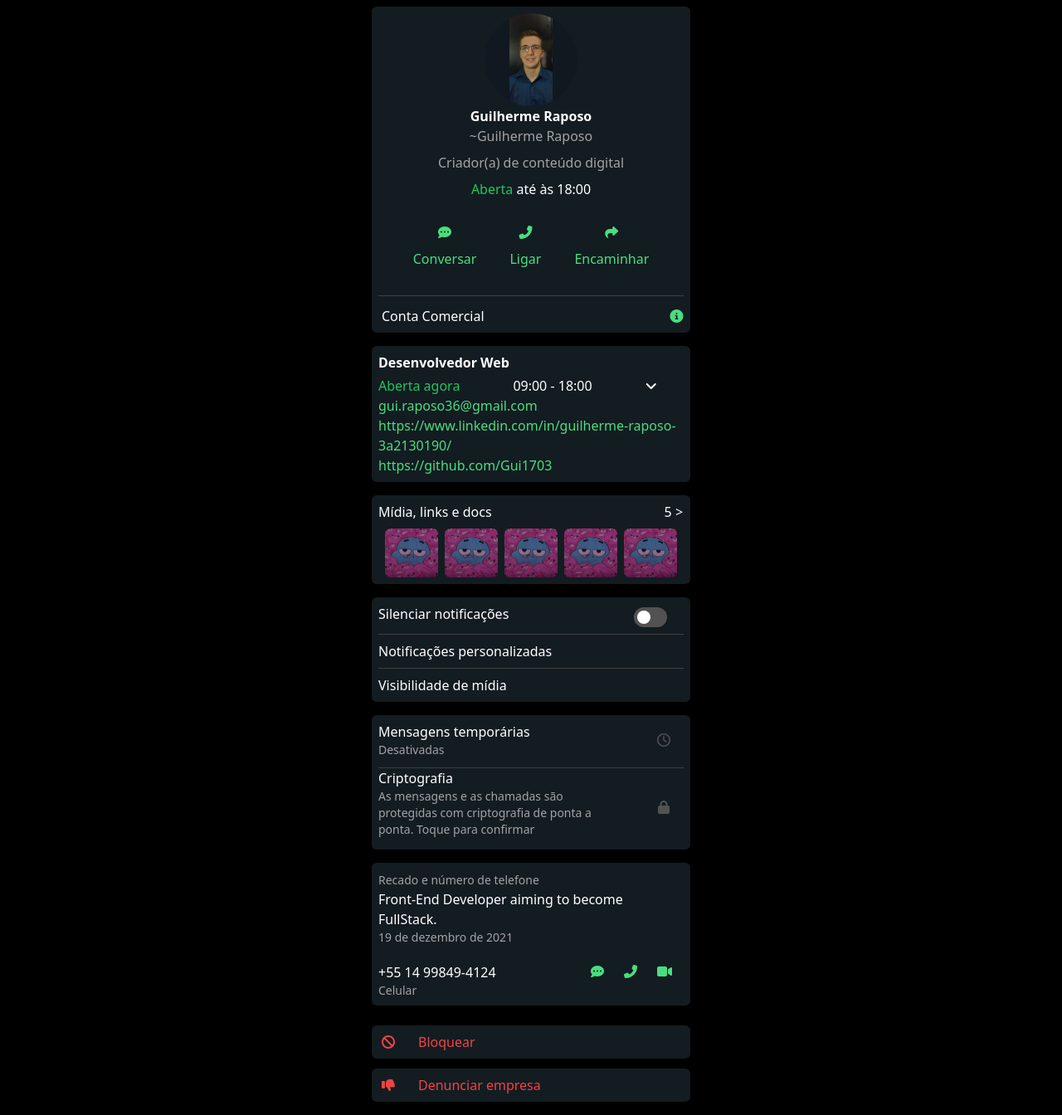
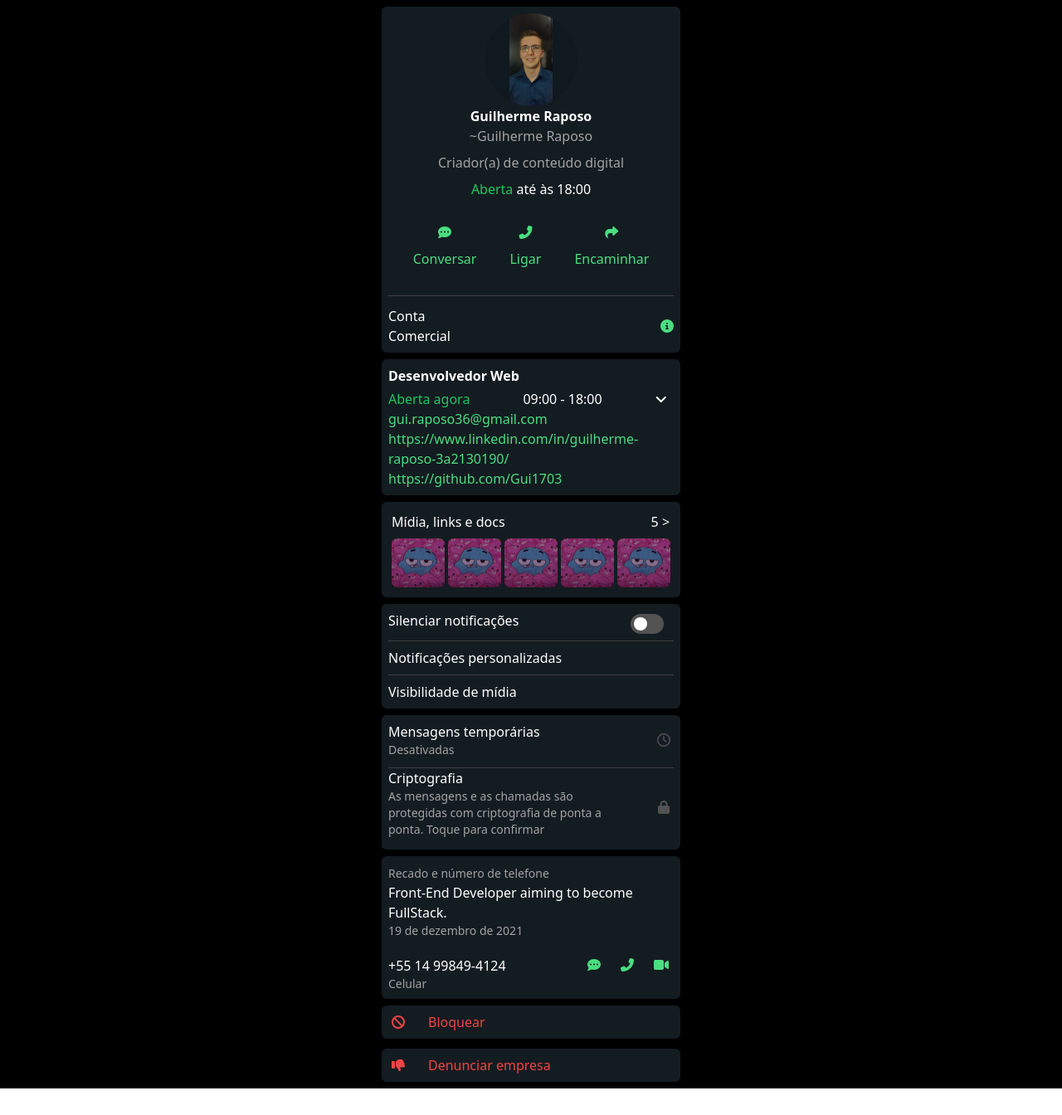
Before and after one commit to Gui1703/WhatsApp, a Vue app: page / in a window 1280 px wide. Shown: the whole page at 83% size. After the commit the page ends 1312 px from the top, so only its background shows below. Built offline with nearby package versions, Linux system fonts and the light colour scheme.

Commit message:
finished application

```diff
--- a/src/components/Business.vue
+++ b/src/components/Business.vue
@@ -1,5 +1,5 @@
 <template>
-  <div class="flex flex-col w-96 bg-conf-dark my-2 border-gray rounded-md p-2">
+  <div class="flex flex-col bg-conf-dark my-2 border-gray rounded-md p-2">
     <div>
       <h1 class="font-semibold mb-1">Desenvolvedor Web</h1>
     </div>
--- a/src/components/Buttons.vue
+++ b/src/components/Buttons.vue
@@ -1,10 +1,10 @@
 <template>
-  <div class="my-2 p-2 text-red-500">
-    <div class="flex flex-row w-96 space-x-7 items-center border-gray rounded-md bg-conf-dark px-3 p-2 mb-3 cursor-pointer hover:bg-gray-700">
+  <div class="flex flex-col my-2 text-red-500">
+    <div class="flex flex-row space-x-7 items-center border-gray rounded-md bg-conf-dark px-3 p-2 mb-3 cursor-pointer hover:bg-gray-700">
       <i class="fas fa-ban"></i>
       <a>Bloquear</a>
     </div>
-    <div class="flex flex-row w-96 space-x-7 items-center border-gray rounded-md bg-conf-dark px-3 p-2 cursor-pointer hover:bg-gray-700">
+    <div class="flex flex-row space-x-7 items-center border-gray rounded-md bg-conf-dark px-3 p-2 cursor-pointer hover:bg-gray-700">
       <i class="fas fa-thumbs-down"></i>
       <a>Denunciar empresa</a>
     </div>
--- a/src/components/InformationMessages.vue
+++ b/src/components/InformationMessages.vue
@@ -1,5 +1,5 @@
 <template>
-  <div class="flex flex-col w-96 bg-conf-dark my-2 border-gray rounded-md p-2">
+  <div class="flex flex-col bg-conf-dark my-2 border-gray rounded-md p-2">
     <div class="flex flex-col">
       <h2 class="cursor-pointer">Mensagens temporárias</h2>
       <span class="font-extralight text-sm align-top text-gray-400">Desativadas</span>
--- a/src/components/MediaLinks.vue
+++ b/src/components/MediaLinks.vue
@@ -1,10 +1,10 @@
 <template>
-  <div class="flex flex-col w-96 bg-conf-dark my-2 border-gray rounded-md p-2">
+  <div class="flex flex-col bg-conf-dark my-2 border-gray rounded-md p-3">
     <div>
       <span>Mídia, links e docs</span>
-      <span class="ml-52">5 ></span>
+      <span class="ml-44">5 ></span>
     </div>
-    <div class="flex mx-2 mt-2 items-center space-x-2 cursor-pointer">
+    <div class="flex mt-2 items-center space-x-1 cursor-pointer">
         <img class="w-16 rounded-md" src="@/assets/image-media.jpg">
         <img class="w-16 rounded-md" src="@/assets/image-media.jpg">
         <img class="w-16 rounded-md" src="@/assets/image-media.jpg">
--- a/src/components/MessageNumber.vue
+++ b/src/components/MessageNumber.vue
@@ -1,5 +1,5 @@
 <template>
-  <div class="flex flex-col w-96 bg-conf-dark my-2 border-gray rounded-md p-2">
+  <div class="flex flex-col bg-conf-dark my-2 border-gray rounded-md p-2">
     <div>
       <span class="font-light text-sm text-gray-400"
         >Recado e número de telefone</span
@@ -18,7 +18,7 @@
         class="
           flex
           items-center
-          ml-64
+          ml-60
           space-x-6
           alt
           text-green-400
--- a/src/components/Notification.vue
+++ b/src/components/Notification.vue
@@ -1,8 +1,8 @@
 <template>
-  <div class="flex flex-col w-96 bg-conf-dark my-2 border-gray rounded-md p-2">
+  <div class="flex flex-col bg-conf-dark my-2 border-gray rounded-md p-2">
     <div>
       <span>Silenciar notificações</span>
-      <ToggleButton/>
+      <ToggleButton />
     </div>
     <div>
       <div class="flex my-2 border-t border-gray-700 w-full cursor-pointer">
--- a/src/components/ToggleButton.vue
+++ b/src/components/ToggleButton.vue
@@ -1,5 +1,5 @@
 <template>
-    <div class="flex items-center justify-center w-full ml-36 toggleStatus">
+    <div class="flex flex-row w-12 ml-72 items-center justify-center toggleStatus">
       <label for="toggle" class="flex items-center cursor-pointer">
         <!-- toggle -->
         <div class="relative">
--- a/src/components/UpBar.vue
+++ b/src/components/UpBar.vue
@@ -1,5 +1,5 @@
 <template>
-  <div class="flex flex-col items-center w-96 bg-conf-dark my-2 border-gray rounded-md p-2">
+  <div class="flex flex-col items-center bg-conf-dark my-2 border-gray rounded-md p-2">
     <div>
       <img class="w-28 h-28 rounded-full" src="@/assets/photo-profile.jpeg" />
     </div>
@@ -64,8 +64,8 @@
 
     <div class="flex border-t border-gray-700 w-full mt-8">
       <div class="flex mt-3 w-full h-full">
-        <span class="flex justify-items-start pl-1">Conta Comercial</span>
-        <i class="fas fa-info-circle flex ml-56 items-center text-green-400 cursor-pointer"></i>
+        <span>Conta Comercial</span>
+        <i class="fas fa-info-circle flex ml-52 items-center text-green-400 cursor-pointer"></i>
       </div>
     </div>
   </div>
--- a/src/views/Home.vue
+++ b/src/views/Home.vue
@@ -1,13 +1,15 @@
 <template>
   <main-template>
-    <div class="flex flex-col items-center sm:w-full h-full text-base text-white bg-black">
+    <div class="flex flex-col items-center w-full h-full text-base text-white bg-black">
+      <div class="edit">
         <UpBar />
         <Business />
         <MediaLinks />
         <Notification />
         <InformationMessages />
         <MessageNumber />
-        <Buttons/>
+        <Buttons />
+      </div>
     </div>
   </main-template>
 </template>
@@ -32,7 +34,12 @@ export default {
     Notification,
     InformationMessages,
     MessageNumber,
-    Buttons
+    Buttons,
   },
 };
 </script>
+<style scoped>
+.edit {
+  width: 360px;
+}
+</style>
```
